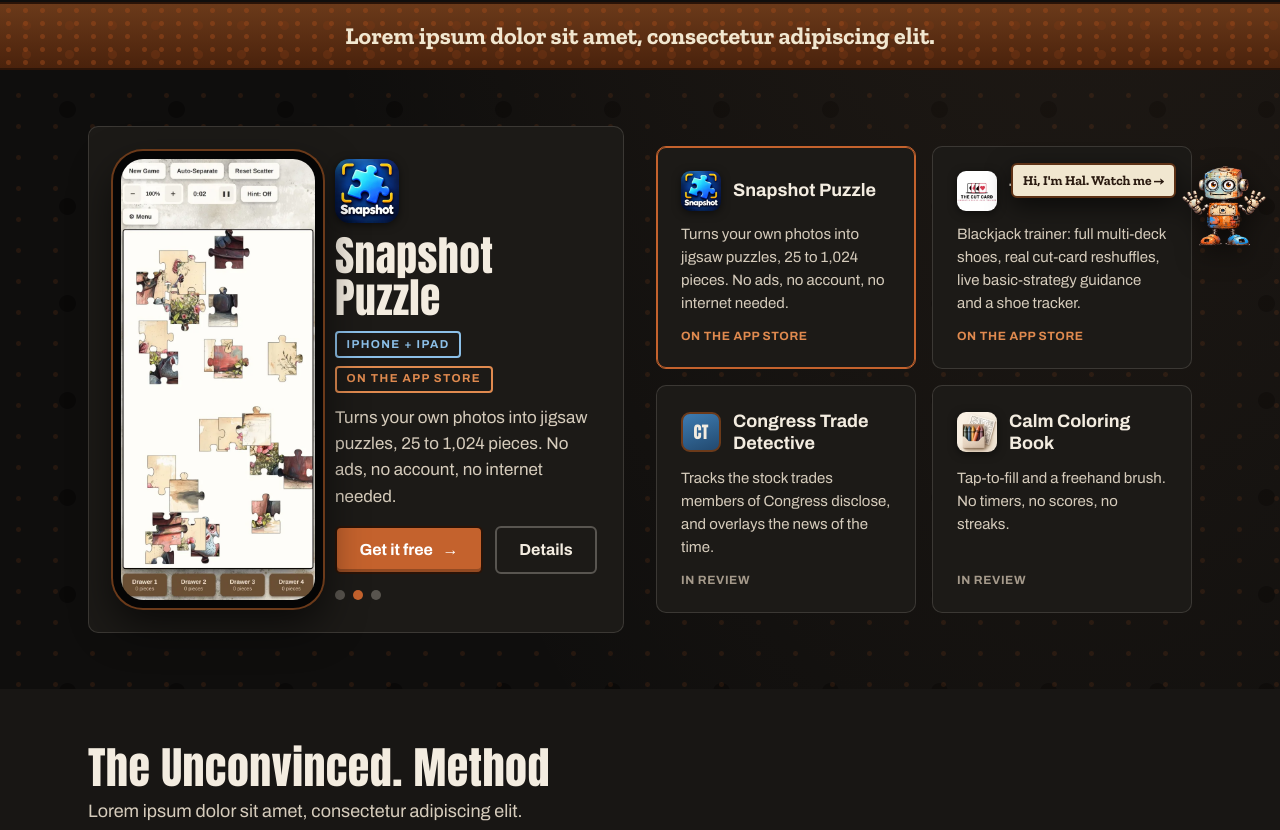
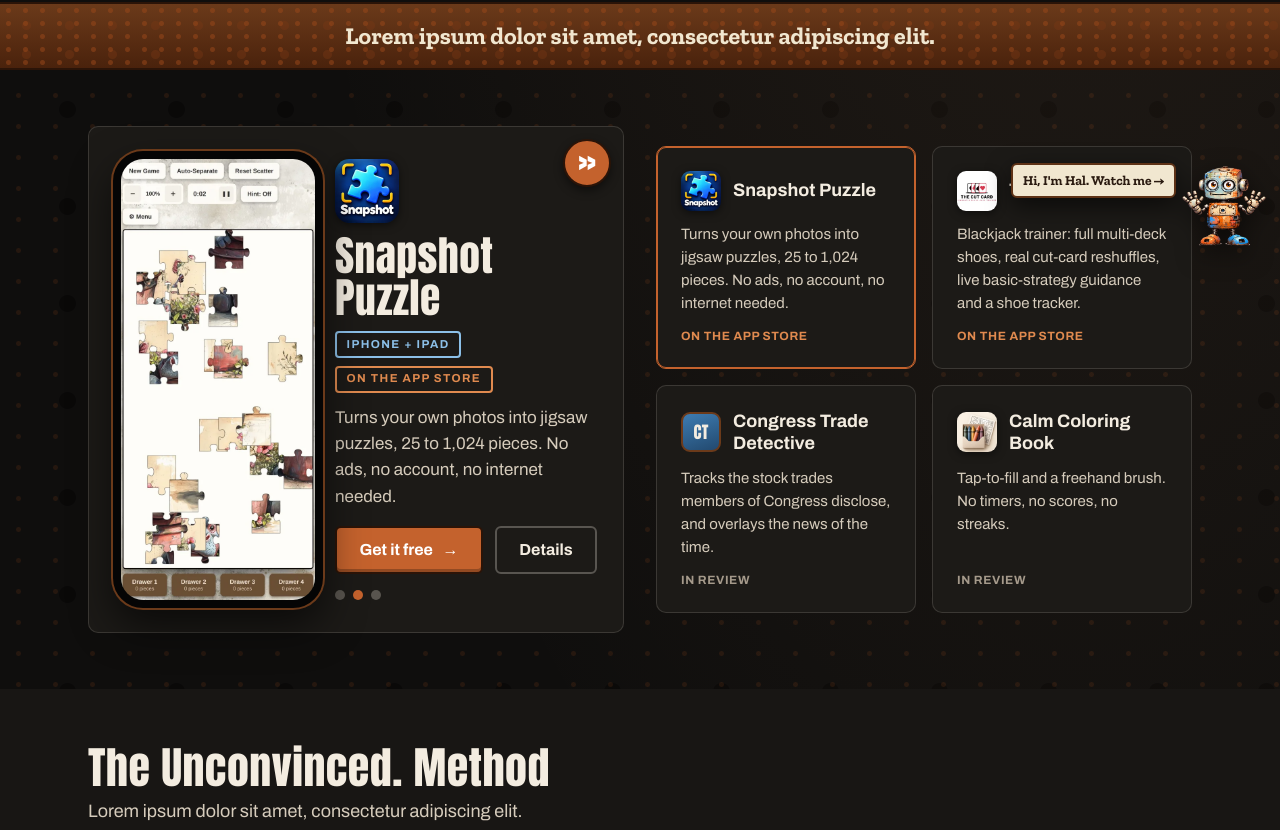
Before and after one commit to treenamlynch-2026/unconvinced-ai, a React (Vite) app: page / in a window 1280 px wide. Shown: the part 540-1370 px from the top of the page. Built offline with nearby package versions, Linux system fonts and the light colour scheme.

Commit message:
Home: >> next-app button

```diff
--- a/src/pages/Home.jsx
+++ b/src/pages/Home.jsx
@@ -32,7 +32,10 @@ function AppShowcase() {
   return (
     <section id="work" className="max-w-6xl mx-auto px-4 sm:px-6 py-14 grid lg:grid-cols-2 gap-8 items-center scroll-mt-20">
       {/* big display */}
-      <div className="uc-card items-center gap-6 sm:gap-8" style={{ padding: "1.5rem", flexDirection: "row", flexWrap: "wrap", justifyContent: "center" }}>
+      <div className="uc-card items-center gap-6 sm:gap-8 relative" style={{ padding: "1.5rem", flexDirection: "row", flexWrap: "wrap", justifyContent: "center" }}>
+        <button type="button" className="uc-next" onClick={() => pick((sel + 1) % APPS.length)} aria-label={`Next app: ${APPS[(sel + 1) % APPS.length].name}`}>
+          <span aria-hidden="true">&raquo;</span>
+        </button>
         <div className="uc-phone">
           {app.shots.length ? (
             app.shots.map((src, i) => (
```
